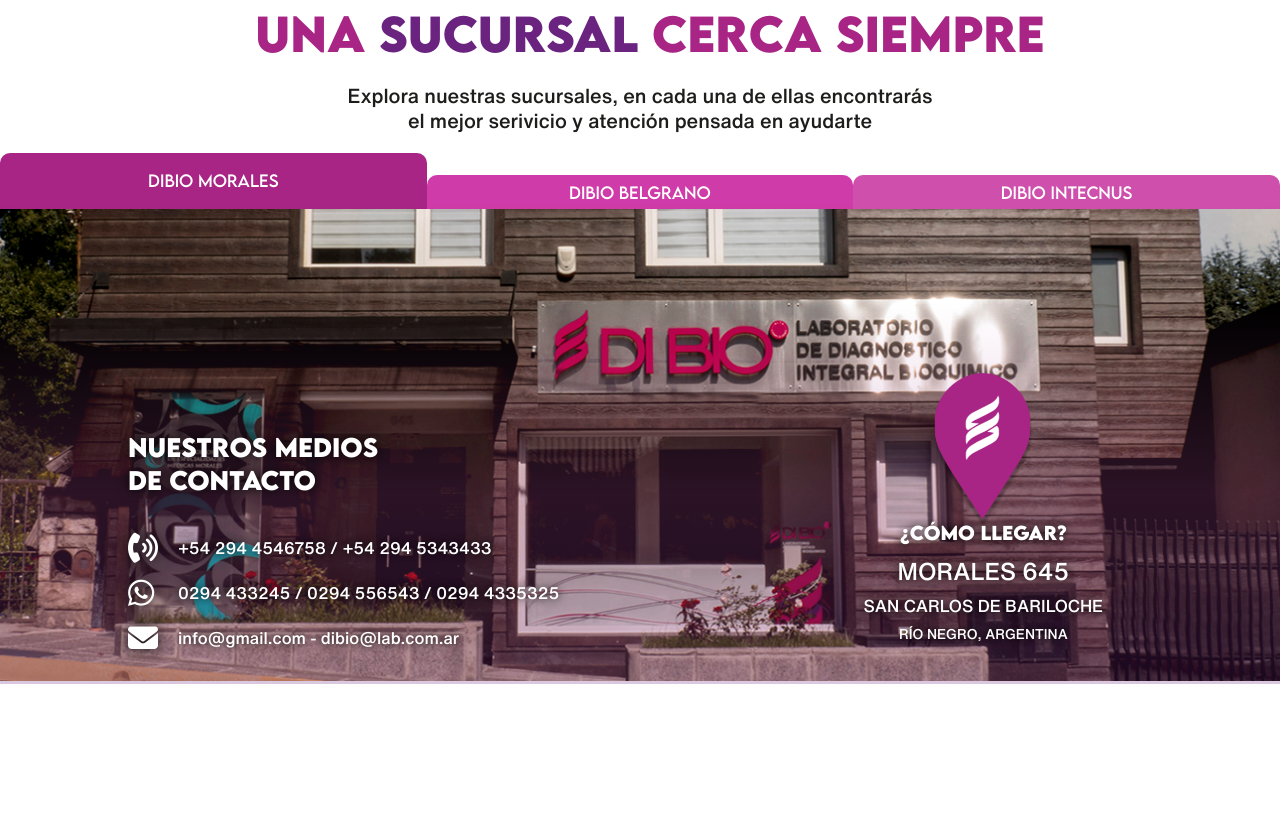
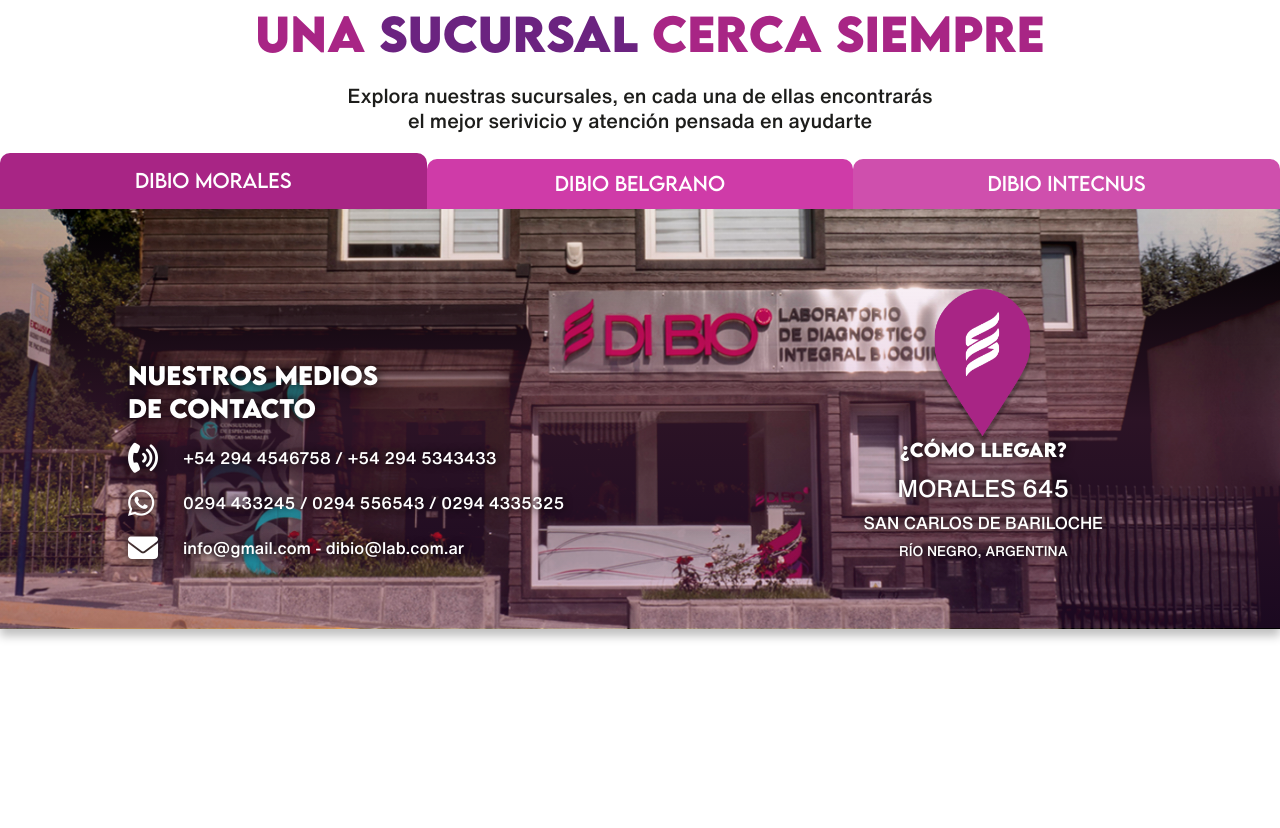
Before and after one commit to santiagochinellato/DIBIO-Landing, a website with bundled scripts: page index.html in a window 1280 px wide. Shown: the part 3752-4580 px from the top of the page. Built offline with nearby package versions, Linux system fonts and the light colour scheme.

Commit message:
ajustes en mobile y sucursales desktop

```diff
--- a/Scss/_contacto.scss
+++ b/Scss/_contacto.scss
@@ -1,14 +1,9 @@
 .contactContainer {
   width: 95%;
-  margin: 80px auto 0;
+  margin: 10px auto 0;
   @include responsive(tablet) {
     width: 100%;
     margin: 50px 0 0 0;
-  }
-  .containerTitulo {
-    @include responsive(pc) {
-      padding-top: 120px;
-    }
   }
   .parrafoIntroContacto {
     width: 60%;
@@ -36,7 +31,7 @@
     @include responsive(tablet) {
       font-size: 30px;
       line-height: 50px;
-      width: 100%;
+      width: 95%;
     }
   }
 }
--- a/Scss/_innovacion.scss
+++ b/Scss/_innovacion.scss
@@ -250,7 +250,7 @@
     justify-content: center;
     width: 85%;
     font: $texto;
-    margin: 150px auto 50px auto;
+    margin: 150px auto 0 auto;
     height: auto;
   }
 
--- a/Scss/_resultados.scss
+++ b/Scss/_resultados.scss
@@ -208,7 +208,7 @@
         display: flex;
         align-items: center;
         justify-content: center;
-        margin: 20px 0px;
+        margin: 0 0 20px;
 
         button {
           width: 45%;
@@ -228,7 +228,7 @@
 
       // height: 22vh;
       p {
-        width: 50vw;
+        width: 45vw;
         font-size: 3.5vw;
         text-align: left;
         padding: 15px;
@@ -241,7 +241,6 @@
         img {
           width: 50%;
           height: auto;
-          padding-left: 30px;
         }
       }
 
@@ -277,7 +276,7 @@
       .innTwo {
         position: relative;
         top: -10vh;
-        right: -8vh;
+        right: -23vw;
         filter: drop-shadow(-7px -7px 5px rgba(0, 0, 0, 0.2));
 
         -webkit-animation-name: circ-2;
@@ -372,7 +371,6 @@
         img {
           width: 40%;
           height: auto;
-          padding-left: 30px;
         }
       }
 
@@ -408,7 +406,7 @@
       .innTwo {
         position: relative;
         top: -3vh;
-        right: 0vh;
+        right: -5vw;
         filter: drop-shadow(-10px -10px 10px rgba(0, 0, 0, 0.262));
 
         -webkit-animation-name: circ-2;
--- a/Scss/_servicios.scss
+++ b/Scss/_servicios.scss
@@ -174,6 +174,8 @@
   display: flex;
   flex-direction: column;
   align-items: center;
+  box-shadow: 0 -7px 9px rgb(0 0 0 / 25%);
+  padding-top: 50px;
 
   .accordion {
     width: 100vw;
@@ -195,6 +197,9 @@
   @include responsive(tablet) {
     .accordion-item {
       width: 100%;
+    }
+    .accordion-texto {
+      font-size: 3vw;
     }
   }
 
--- a/Scss/_sucursal.scss
+++ b/Scss/_sucursal.scss
@@ -7,7 +7,13 @@
   width: 100%;
   margin: 0 auto;
   // height: 1200px;
-  max-height: 1000px;
+  max-height: 960px;
+  @include responsive(tablet) {
+    max-height: 1220px;
+  }
+  @include responsive(mobile) {
+    max-height: 800px;
+  }
   //  @include responsive(mobile) {
   //   //  max-height: 130vh;
   //  }
@@ -63,7 +69,9 @@
   width: 100vw;
   // padding: 50px;
   padding-top: 0;
-  box-shadow: 0px 7px 9px rgb(0 0 0 / 25%);
+  @include responsive(tablet) {
+    box-shadow: 0px 7px 9px rgb(0 0 0 / 25%);
+  }
 
   &__Opciones {
     margin-bottom: 120px;
@@ -91,7 +99,7 @@
   }
 
   @include responsive(mobile) {
-    height: 7rem;
+    height: 4rem;
     h4 {
       font-size: 2.5vw;
       text-align: left;
@@ -110,7 +118,7 @@
 .sucursalBoton {
   cursor: pointer;
   display: flex;
-  height: 60%;
+  height: 90%;
   color: white;
   text-decoration: none;
   width: 33.33%;
@@ -124,7 +132,7 @@
     max-height: 100px;
   }
   @include responsive(mobile) {
-    max-height: 70px;
+    max-height: 35px;
   }
 }
 
@@ -137,7 +145,7 @@
 
   h4 {
     @include responsive(pc) {
-      font-size: 1rem;
+      font-size: 1.3rem;
       margin-bottom: 0;
     }
     @include responsive(tablet) {
@@ -167,7 +175,7 @@
     max-height: 130px;
   }
   @include responsive(mobile) {
-    max-height: 100px;
+    max-height: 40px;
   }
 }
 
@@ -175,7 +183,7 @@
   background-color: #a82585;
   h4 {
     @include responsive(pc) {
-      font-size: 1rem;
+      font-size: 1.2rem;
       margin-bottom: 0;
     }
     @include responsive(tablet) {
@@ -193,7 +201,7 @@
   background-color: #cf3ba8;
   h4 {
     @include responsive(pc) {
-      font-size: 1rem;
+      font-size: 1.2rem;
       margin-bottom: 0;
     }
     @include responsive(tablet) {
@@ -211,7 +219,7 @@
   background-color: #c7319fd9;
   h4 {
     @include responsive(pc) {
-      font-size: 1rem;
+      font-size: 1.2rem;
       margin-bottom: 0;
     }
     @include responsive(tablet) {
@@ -235,7 +243,7 @@
   justify-content: space-between;
   width: 100%;
   position: relative;
-  bottom: 452px;
+  bottom: 490px;
   @include responsive(pc) {
     background: linear-gradient(
       0deg,
@@ -243,7 +251,7 @@
       rgba(173, 76, 148, 0.25) 50%,
       rgba(107, 35, 128, 0) 100%
     );
-    height: 381px;
+    height: 415px;
   }
 
   h4 {
@@ -276,7 +284,7 @@
   }
 
   @include responsive(mobile) {
-    bottom: 10vh;
+    bottom: 12vh;
     margin-top: 30px;
   }
 }
@@ -305,12 +313,15 @@
 .fa-brands {
   font-size: 30px;
   color: $violetSecondary;
-  width: 30px;
+  width: 35px;
+  @include responsive(mobile) {
+    font-size: 5vw;
+    width: 7vw;
+  }
 }
 
 .ubicacionSucursal {
   position: relative;
-  bottom: -10px;
   display: flex;
   flex-direction: column;
   align-items: center;
@@ -434,15 +445,19 @@
   display: flex;
   justify-content: center;
   align-items: center;
+  @include responsive(pc) {
+    box-shadow: 0px 7px 9px rgb(0 0 0 / 25%);
+  }
 }
 
 .imgCentral {
+  width: 100%;
   @include responsive(tablet) {
     width: auto;
     height: 50vh;
   }
   @include responsive(mobile) {
-    height: 38vh;
+    height: 30vh;
   }
 }
 
@@ -480,14 +495,15 @@
 
   @include responsive(mobile) {
     p {
-      font-size: 3vw;
+      font-size: 3.5vw;
+      margin-left: 0;
     }
   }
 }
 
 .sucursalTitle {
   position: relative;
-  bottom: 250px;
+  bottom: 270px;
   font: $titulo;
   color: white;
   font-size: 24px;
--- a/index.html
+++ b/index.html
@@ -319,7 +319,7 @@
                         </h2>
                         <div id="flush-collapseOne" class="accordion-collapse collapse"
                           aria-labelledby="flush-headingOne" data-bs-parent="#accordionFlushExample">
-                          <div class="accordion-body">Placeholder content for this accordion, which is intended to
+                          <div class="accordion-body accordion-texto">Placeholder content for this accordion, which is intended to
                             demonstrate the <code>.accordion-flush</code> class. This is the first item's accordion
                             body.</div>
                         </div>
@@ -333,7 +333,7 @@
                         </h2>
                         <div id="flush-collapseTwo" class="accordion-collapse collapse"
                           aria-labelledby="flush-headingTwo" data-bs-parent="#accordionFlushExample">
-                          <div class="accordion-body">Placeholder content for this accordion, which is intended to
+                          <div class="accordion-body accordion-texto">Placeholder content for this accordion, which is intended to
                             demonstrate the <code>.accordion-flush</code> class. This is the second item's accordion
                             body. Let's imagine this being filled with some actual content.</div>
                         </div>
@@ -348,7 +348,7 @@
                         </h2>
                         <div id="flush-collapseThree" class="accordion-collapse collapse"
                           aria-labelledby="flush-headingThree" data-bs-parent="#accordionFlushExample">
-                          <div class="accordion-body">Placeholder content for this accordion, which is intended to
+                          <div class="accordion-body accordion-texto">Placeholder content for this accordion, which is intended to
                             demonstrate the <code>.accordion-flush</code> class. This is the third item's accordion
                             body. Nothing more exciting happening here in terms of content, but just filling up the
                             space to make it look, at least at first glance, a bit more representative of how this would
@@ -365,7 +365,7 @@
                         </h2>
                         <div id="flush-collapseFour" class="accordion-collapse collapse"
                           aria-labelledby="flush-headingFour" data-bs-parent="#accordionFlushExample">
-                          <div class="accordion-body">Placeholder content for this accordion, which is intended to
+                          <div class="accordion-body accordion-texto">Placeholder content for this accordion, which is intended to
                             demonstrate the <code>.accordion-flush</code> class. This is the third item's accordion
                             body. Nothing more exciting happening here in terms of content, but just filling up the
                             space to make it look, at least at first glance, a bit more representative of how this would
@@ -382,7 +382,7 @@
                         </h2>
                         <div id="flush-collapseFive" class="accordion-collapse collapse"
                           aria-labelledby="flush-headingFive" data-bs-parent="#accordionFlushExample">
-                          <div class="accordion-body">Placeholder content for this accordion, which is intended to
+                          <div class="accordion-body accordion-texto">Placeholder content for this accordion, which is intended to
                             demonstrate the <code>.accordion-flush</code> class. This is the third item's accordion
                             body. Nothing more exciting happening here in terms of content, but just filling up the
                             space to make it look, at least at first glance, a bit more representative of how this would
```
Also changed, not shown: css/style.min.css.
